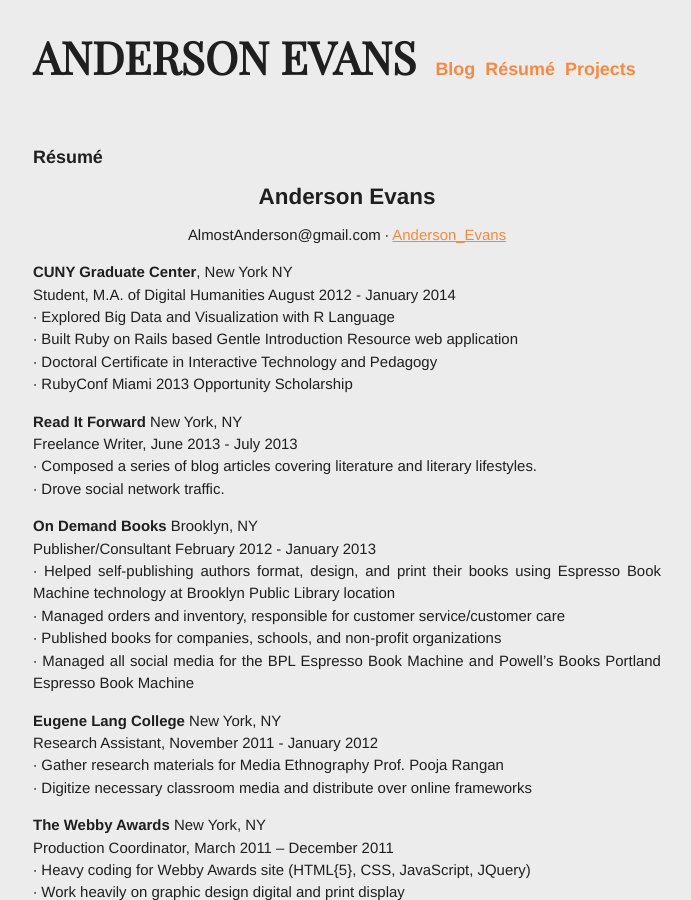
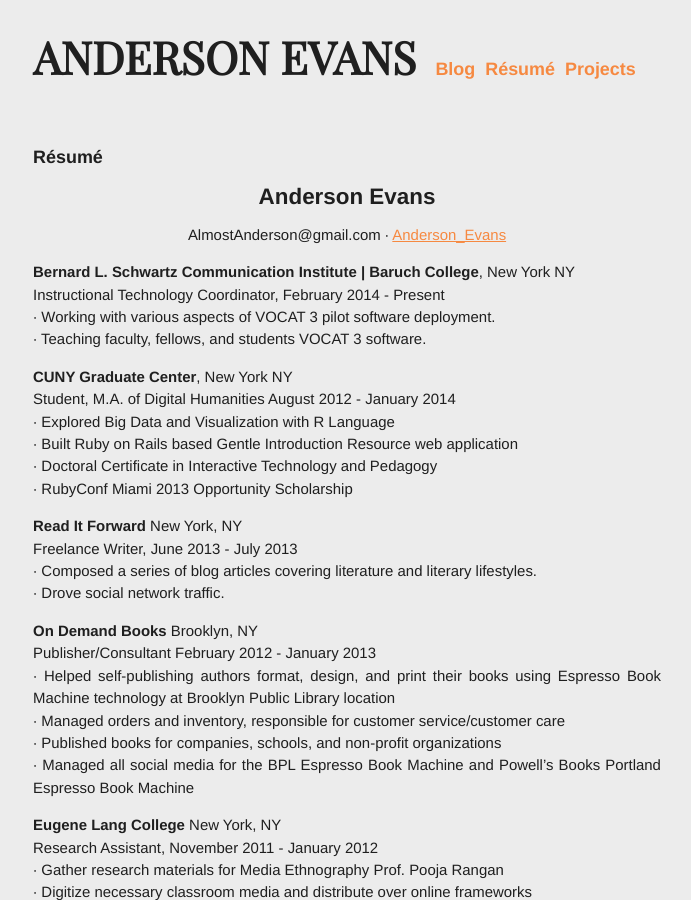
Before and after one commit to EliCash82/elicash82.github.com, a Jekyll site: the page built from resume.html, in a window 1280 px wide and 900 px high. Shown: the whole window, without its empty margins (293-984 px from the left). Built offline with Jekyll 4.4.1, drawn with Linux system fonts in a browser that asks for light colours; Markdown is read by kramdown in place of the engine named in the settings.

Commit message:
Changed resume

```diff
--- a/resume.html
+++ b/resume.html
@@ -36,6 +36,12 @@
 
 <p><i>Professional Experience</i><br />
 -->
+<p>
+<strong>Bernard L. Schwartz Communication Institute | Baruch College</strong>, New York NY<br />
+Instructional Technology Coordinator, February 2014 - Present<br/>
+∙ Working with various aspects of VOCAT 3 pilot software deployment. <br />
+∙ Teaching faculty, fellows, and students VOCAT 3 software. <br />
+</p>
 <p>
 <strong>CUNY Graduate Center</strong>, New York NY<br />
 Student, M.A. of Digital Humanities August 2012 - January 2014<br/>
```
